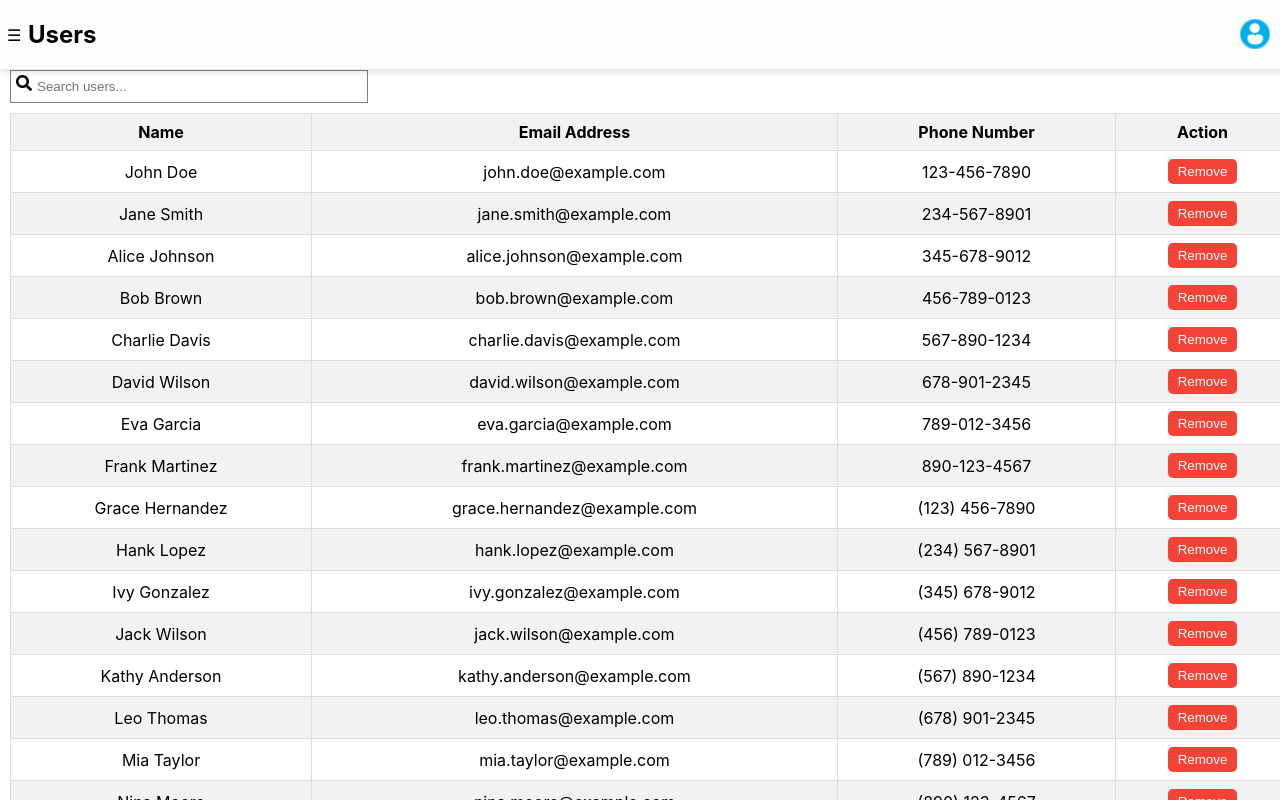
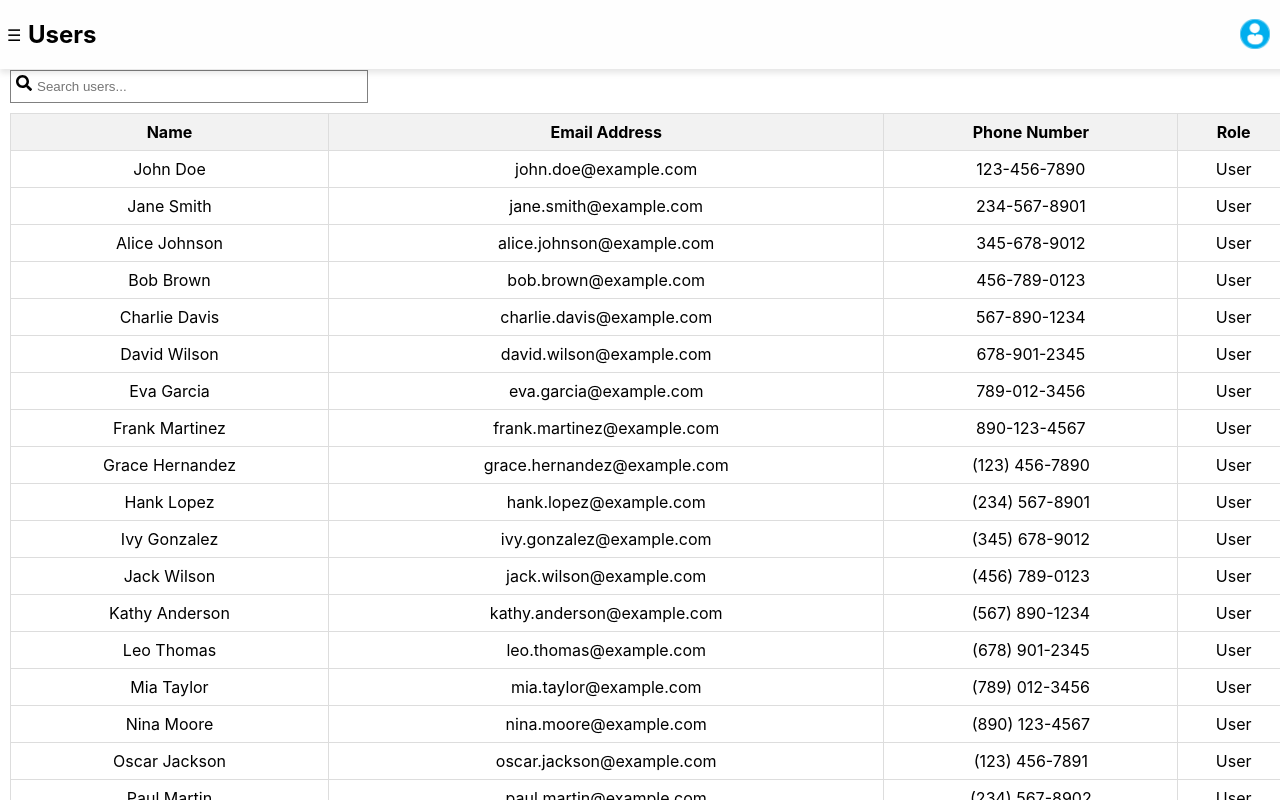
Before and after one commit to Ombito/Admin-dashboard, a React (Create React App) app: page /users in a window 1280 px wide. Shown: the top 800 px of the page. Built offline with nearby package versions, Linux system fonts and the light colour scheme.

Commit message:
Feat: add user details

```diff
--- a/src/App.js
+++ b/src/App.js
@@ -8,6 +8,7 @@ import Home from '../src/components/Home/home';
 import Products from '../src/components/Products/products';
 import Orders from '../src/components/Orders/orders';
 import Users from '../src/components/Users/users';
+import UserDetails from '../src/components/UserDetails/userDetails';
 import Discounts from '../src/components/Discounts/discounts';
 import Giftcard from '../src/components/Giftcard/giftcard';
 import Messages from '../src/components/Messages/messages';
@@ -62,6 +63,7 @@ const markAsRead = (id) => {
               <Route path="/messages" element={<Messages notifications={notifications} markAsRead={markAsRead}/>} />
               <Route path="/messages/:id" element={<MessageDetails notifications={notifications} />} />
               <Route path="/users" element={<Users />} />
+              <Route path="/user-details" element={<UserDetails />} />
               <Route path="/discounts" element={<Discounts />} />
               <Route path="/invoices" element={<Invoices />} />
               <Route path="/gift&vouchers" element={<Giftcard />} />
--- a/src/components/Settings/settings.jsx
+++ b/src/components/Settings/settings.jsx
@@ -10,7 +10,6 @@ const Settings = () => {
     notifications: true,
     language: 'english',
   });
-
 
   const handleThemeChange = () => {
     const newTheme = settings.theme === 'light' ? 'dark' : 'light';
--- a/src/components/Sidebar/sidebar.jsx
+++ b/src/components/Sidebar/sidebar.jsx
@@ -4,6 +4,7 @@ import { FaHome, FaUser, FaCog, FaClipboardList, FaShoppingCart, FaSignOutAlt, F
 import { useAlert } from '../../context/alertContext';
 import './sidebar.css';
 import logo from "../../Assets/banner.jpg";
+import logo1 from "../../Assets/milmax.png";
 import user from "../../Assets/user.jpg";
 
 
@@ -73,8 +74,8 @@ const handleLogoutClose = () => {
    <div className="sidebar-navigation-hero">
      <div className="sidebar">
       <div className="logo-container">
-        <img className="logo" src={logo} alt="logo" />
-        <h3>Flap</h3>
+        <img className="logo" src={logo1} alt="logo" />
+        {/* <h3>Flap</h3> */}
       </div>
       <div className="sidebar-div">
         <div className='sidebar-hero'>
--- /dev/null
+++ b/src/components/UserDetails/userDetails.jsx
@@ -0,0 +1,26 @@
+// UserDetails.js
+import React from 'react';
+import { useLocation } from 'react-router-dom';
+
+const UserDetails = () => {
+  const location = useLocation();
+  const { user } = location.state;
+
+  return (
+    <div>
+      <h2>User Details</h2>
+      {user ? (
+        <>
+          <p><strong>Name:</strong> {user.first_name} {user.last_name}</p>
+          <p><strong>Email:</strong> {user.email}</p>
+          <p><strong>Phone Number:</strong> {user.phone_number}</p>
+          {/* Add more fields as needed */}
+        </>
+      ) : (
+        <p>No user data available.</p>
+      )}
+    </div>
+  );
+};
+
+export default UserDetails;
--- a/src/components/Users/users.css
+++ b/src/components/Users/users.css
@@ -50,9 +50,13 @@
 .users-table th {
   background-color: #f2f2f2;
 }
-.users-table tr:nth-child(even) {
+.users-table tr:hover {
+  cursor: pointer;
   background-color: #f2f2f2;
 }
+/* .users-table tr:nth-child(even) {
+  background-color: #f2f2f2;
+} */
 .users-table button {
   background-color: #f44336;
   color: white;
--- a/src/components/Users/users.jsx
+++ b/src/components/Users/users.jsx
@@ -83,8 +83,13 @@ const Users = () => {
     }
   };
 
+  const handleUserClick = (userDetails) => {
+    navigate('/user-details', { state: { user: userDetails } });
+  };
+
+
    const handleRemoveUser = (id) => {
-    const confirmDelete = window.confirm('Are you sure you want to delete this user?');
+    const confirmDelete = window.confirm('Are you sure you want to remove this user?');
     if (confirmDelete) {
       const updatedUsers = users.filter(user => user.id !== id);
       setUsers(updatedUsers);
@@ -144,7 +149,7 @@ const Users = () => {
               <th>Name</th>
               <th>Email Address</th>
               <th>Phone Number</th>
-              <th>Action</th>
+              <th>Role</th>
             </tr>
           </thead>
           <tbody>
@@ -155,13 +160,14 @@ const Users = () => {
                   user.email.toLowerCase().includes(searchQuery.toLowerCase());
               })
               .map(filteredUser => (
-                <tr key={filteredUser.id}>
+                <tr key={filteredUser.id} onClick={() => handleUserClick(filteredUser)}>
                   <td>{filteredUser.first_name} {filteredUser.last_name}</td>
                   <td>{filteredUser.email}</td>
                   <td>{filteredUser.phone_number}</td>
-                  <td>
+                  <td>User</td>
+                  {/* <td>
                     <button onClick={() => handleRemoveUser(filteredUser.id)}>Remove</button>
-                  </td>
+                  </td> */}
                 </tr>
               ))}
           </tbody>
```
Also changed, not shown: src/Assets/milmax - White Primary Logo.png (added), src/Assets/milmax.png (added), src/components/UserDetails/userDetails.css (added).
